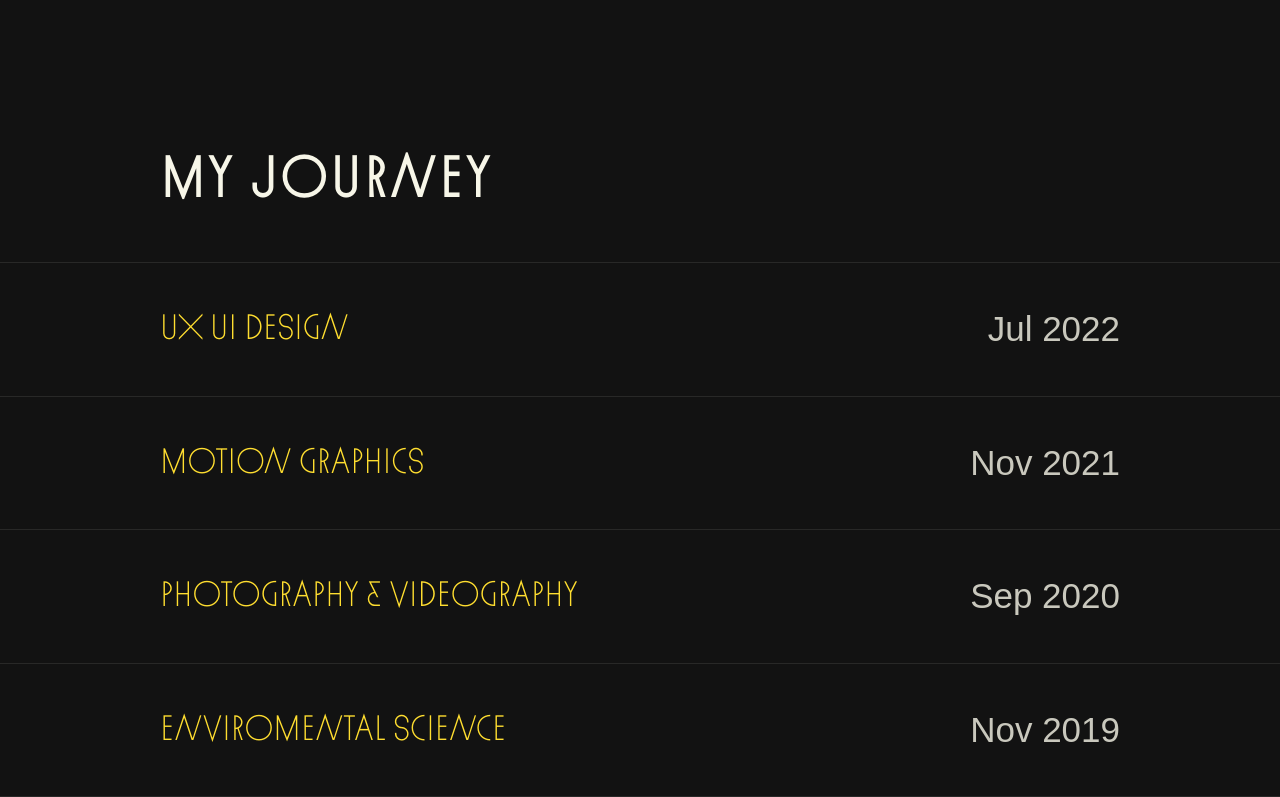
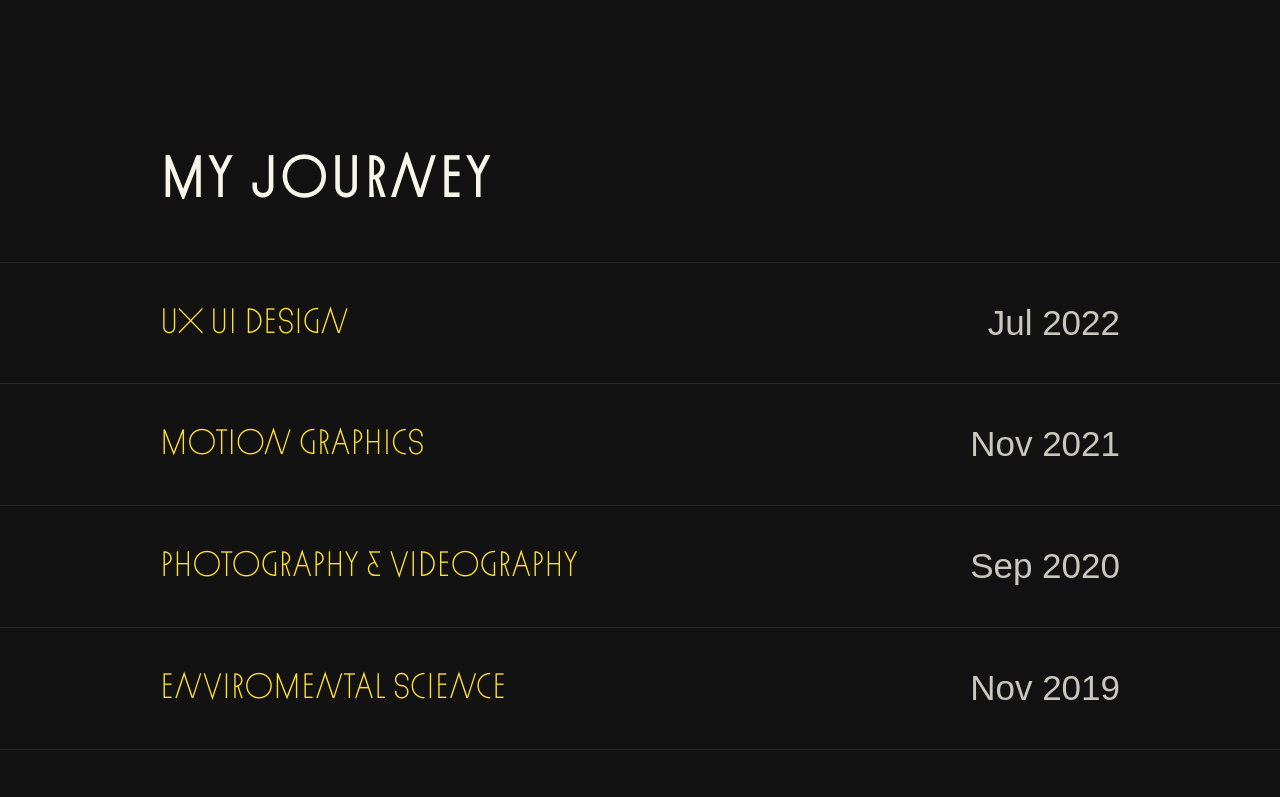
Before and after one commit to ricardozuritadev/karen-rivera-resume, a React (Vite) app: page / in a window 1280 px wide. Shown: the part 3942-4739 px from the top of the page. After the commit the page ends 4692 px from the top, so only its background shows below. Built offline with nearby package versions, Linux system fonts and the light colour scheme; a web font is replaced by a local one.

Commit message:
Modify styles

```diff
--- a/src/components/ExperienceBar/_styles.scss
+++ b/src/components/ExperienceBar/_styles.scss
@@ -2,7 +2,9 @@
   position: relative;
   display: flex;
   justify-content: space-between;
-  padding: 4rem 16rem;
+  align-items: center;
+  padding: 0 16rem;
+  height: 12.2rem;
   border-bottom: 1px solid $color-gray;
 
   &__background {
@@ -14,7 +16,7 @@
     height: 100%;
     transform: scaleY(0);
     z-index: -1;
-    transition: all 0.5s;
+    transition: all 0.4s;
   }
 
   &--border-top {
@@ -30,13 +32,28 @@
     font-size: 3.5rem;
     text-transform: uppercase;
     color: $color-primary;
-    transition: all 0.5s;
+    transition: all 0.4s;
   }
 
-  &__date {
+  &__date,
+  &__details {
     font-size: 3.5rem;
     font-weight: lighter;
-    transition: all 0.5s;
+    transition: all 0.4s;
+  }
+
+  &__details {
+    display: none;
+  }
+
+  &__details-text {
+    color: $color-black;
+    font-weight: 300;
+
+    &--separator {
+      border-right: 1px solid $color-black;
+      padding: 0 4rem;
+    }
   }
 
   &:hover .experience-bar__title {
@@ -45,7 +62,28 @@
     font-weight: 500;
   }
 
+  &:hover .experience-bar__details {
+    display: flex;
+    gap: 3.4rem;
+  }
+
   &:hover .experience-bar__date {
+    display: none;
+  }
+}
+
+.experience-details {
+  display: flex;
+  flex-direction: column;
+  align-items: flex-end;
+
+  &__title {
+    font-size: 3.2rem;
+    color: $color-black;
+  }
+
+  &__school {
+    font-size: 2rem;
     color: $color-black;
   }
 }
```
